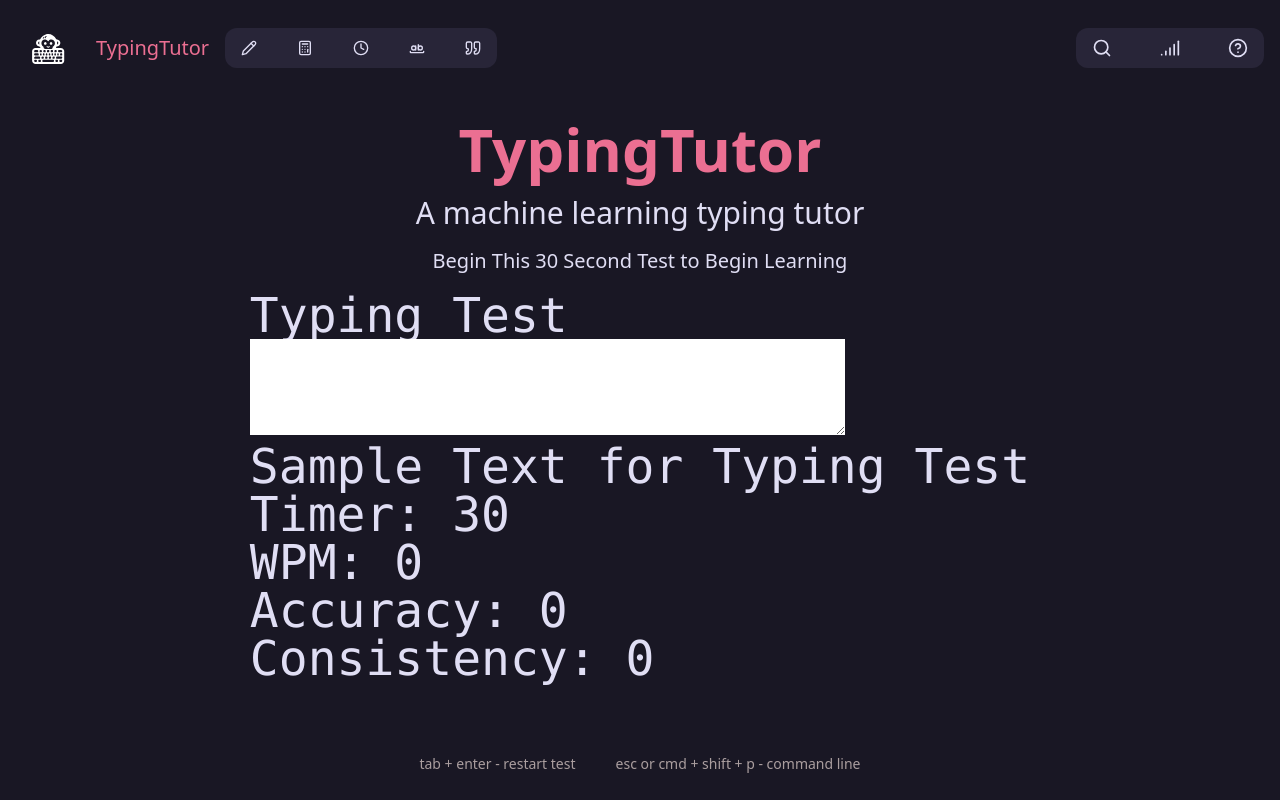
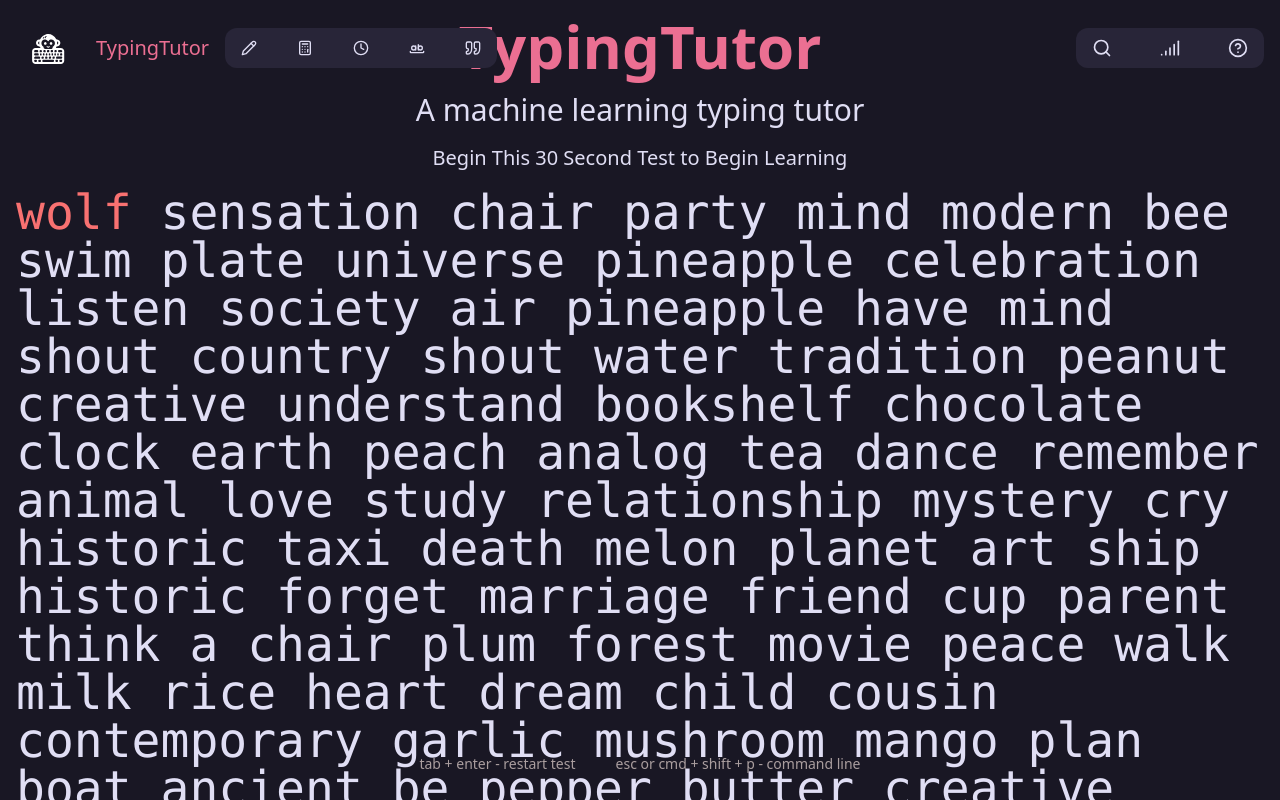
Before and after one commit to EmmettHintz/Typing-ML-Project, a Next.js app in the folder typing-ml-project/: page / in a window 1280 px wide. Shown: the top 800 px of the page. Built offline with nearby package versions, Linux system fonts and the light colour scheme.

Commit message:
Add useRef hook and handle user input in TypingTest component

```diff
--- a/typing-ml-project/src/components/typing-test.tsx
+++ b/typing-ml-project/src/components/typing-test.tsx
@@ -1,4 +1,4 @@
-import React, { useState, useEffect } from "react";
+import React, { useState, useEffect, useRef } from "react";
 
 export default function TypingTest() {
   const [text, setText] = useState("Sample Text for Typing Test");
@@ -12,26 +12,87 @@
   const [correct, setCorrect] = useState(true);
   const [incorrect, setIncorrect] = useState(false);
 
+  const MAX_CHARS_PER_LINE = 50;
+
+  const words = text.split(" ");
+
+  const textDisplayRef = useRef(null);
+
   useEffect(() => {
-    let interval: NodeJS.Timeout;
+    // Focus the element when the component mounts
+    if (textDisplayRef.current) {
+      textDisplayRef.current.focus();
+    }
+  }, []);
+
+  const [currentWordIndex, setCurrentWordIndex] = useState(0);
+
+  // Handle user input
+  const handleKeyPress = (event: any) => {
+    if (!isRunning) {
+      // Start the test on the first key press
+      setIsRunning(true);
+      setTimer(30); // Reset timer if needed
+    }
+
+    // handle key press logic
+    if (event.key === " ") {
+      event.preventDefault(); // Prevents the default spacebar action (scrolling)
+      setCurrentWordIndex(currentWordIndex + 1);
+      setUserInput("");
+    } else {
+      setUserInput(userInput + event.key);
+    }
+  };
+
+  // Render the text with highlighting
+  const renderText = () => {
+    const words = text.split(" ");
+    return words.map((word, index) => {
+      let className = "";
+      if (index === currentWordIndex) {
+        const isCorrect = userInput.trim() === word;
+        className = isCorrect ? "text-green-400" : "text-red-400";
+      }
+      return (
+        <span key={index} className={className}>
+          {word}{" "}
+        </span>
+      );
+    });
+  };
+
+  useEffect(() => {
+    // Generate initial text when the component mounts
+    generateText();
+  }, []);
+
+  useEffect(() => {
+    let interval: ReturnType<typeof setInterval>;
+
     if (isRunning && timer > 0) {
       interval = setInterval(() => {
         setTimer((prevTimer) => prevTimer - 1);
       }, 1000);
     } else if (timer === 0) {
       setIsRunning(false);
-      // Calculate WPM, Accuracy, and Consistency here
-      setWpm(wordsCorrect / 2 / timer);
+      // Calculate WPM and Accuracy here
+      const wordsTyped = userInput.trim().split(/\s+/);
+      const correctWords = wordsTyped.filter(
+        (word, index) => word === text.split(/\s+/)[index]
+      ).length;
+      const timeInMinutes = 0.5; // 30 seconds in minutes
+      setWpm(Math.round((correctWords / timeInMinutes) * 100) / 100);
+
+      // Add accuracy calculation here
     }
     return () => clearInterval(interval);
-  }, [isRunning, timer]);
+  }, [isRunning, timer, userInput, text]);
 
   const handleInputChange = (event: any) => {
     if (!isRunning) return;
     const input = event.target.value;
     setUserInput(input);
-
-    // Add logic for real-time accuracy, WPM calculation here
   };
 
   function generateText(wordCount = 300) {
@@ -384,13 +445,12 @@
     let text = "";
 
     for (let i = 0; i < wordCount; i++) {
-        const randomIndex = Math.floor(Math.random() * wordBag.length);
-        text += wordBag[randomIndex] + " ";
+      const randomIndex = Math.floor(Math.random() * wordBag.length);
+      text += wordBag[randomIndex] + " ";
     }
 
     setText(text);
   }
-
 
   const startTest = () => {
     setIsRunning(true);
@@ -400,25 +460,43 @@
     setTimer(30);
     setUserInput("");
     setWordsCorrect(0);
-    setCorrect(true);
+    setCorrect(false);
     setIncorrect(false);
     generateText();
+    // Focus the text display element
+    if (textDisplayRef.current) {
+      textDisplayRef.current.focus();
+    }
   };
 
   return (
     <div>
-      <h1>Typing Test</h1>
-      <textarea
-        value={userInput}
-        className="text-black"
-        onChange={handleInputChange}
-      />
-      <p>{text}</p>
+      {text && (
+        <div
+          className="text-display border-transparent outline-none"
+          tabIndex={0}
+          onKeyDown={handleKeyPress}
+          autoFocus
+        >
+          {renderText()}
+        </div>
+      )}
 
-      <p>Timer: {timer}</p>
-      <p>WPM: {wpm}</p>
-      <p>Accuracy: {accuracy}</p>
-      <p>Consistency: {consistency}</p>
+      {isRunning && <p>Timer: {timer}</p>}
+
+      {!isRunning && timer === 0 && (
+        <div className="results">
+          <p>WPM: {wpm}</p>
+          <p>Accuracy: {accuracy}%</p>
+          <p>Consistency: {consistency}%</p>
+        </div>
+      )}
+
+      {!isRunning && (
+        <button onClick={startTest} className="start-button">
+          Start Test
+        </button>
+      )}
     </div>
   );
 }
```
